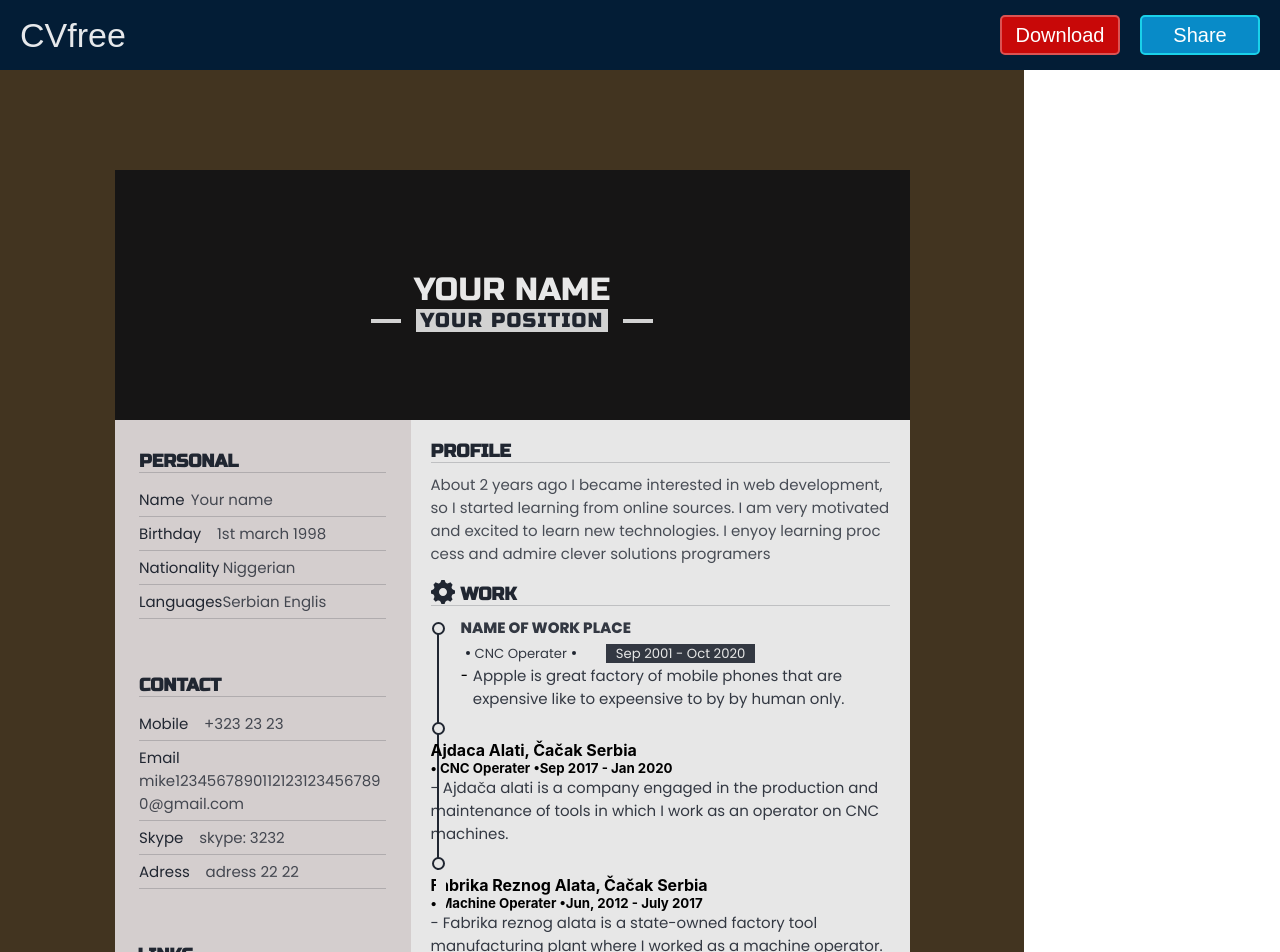
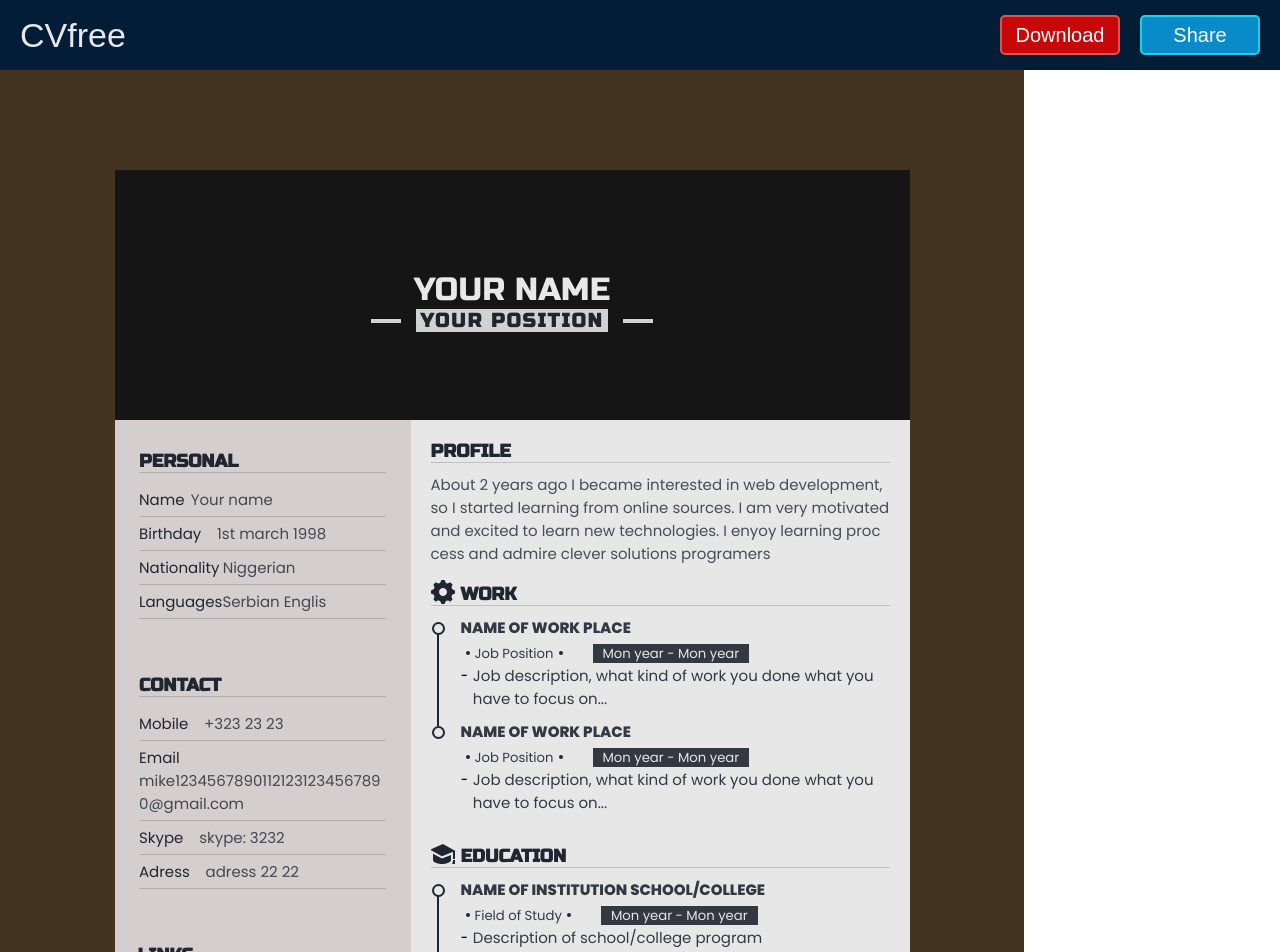
Before and after one commit to Aleksandar-Jocovic/CV-Free, a React (Create React App) app: page / in a window 1280 px wide. Shown: the top 952 px of the page. Built offline with nearby package versions, Linux system fonts and the light colour scheme.

Commit message:
Add and delete work/education item

```diff
--- a/src/components/cv/MainSection.js
+++ b/src/components/cv/MainSection.js
@@ -1,4 +1,4 @@
-import React from 'react'
+import React, { useState } from 'react'
 import './mainSection.css'
 import Text from '../text/Text'
 
@@ -6,11 +6,24 @@ const MainSection = () => {
 
   const values = {
     profile: 'About 2 years ago I became interested in web development, so I started learning from online sources. I am very motivated and excited to learn new technologies. I enyoy learning proccess and admire clever solutions programers',
-    title: 'name of work place',
-    position: 'CNC Operater',
-    time: 'Sep 2001 - Oct 2020',
-    description: 'Appple is great factory of mobile phones that are expensive like to expeensive to by by human only.'
+    workplace: 'name of work place',
+    position: 'Job Position',
+    jobTime: 'Mon year - Mon year',
+    jobDescription: 'Job description, what kind of work you done what you have to focus on...',
+    school: 'Name of institution School/College',
+    fieldOfStudy: 'Field of Study',
+    schoolTime: 'Mon year - Mon year',
+    schoolDescription: 'Description of school/college program'
   }
+
+  const [workItemCount, setWorkItemCount] = useState([0, 1])
+  const [educationItemCount, setEducationItemCount] = useState([0, 1])
+
+  // with random number for items
+
+
+
+
   return (
     <section>
       <div className="profile">
@@ -19,7 +32,7 @@ const MainSection = () => {
       </div>
 
       <div className="work">
-        <div className="vertical-line"></div>
+
         <div className="about-me-header">
           <svg xmlns="http://www.w3.org/2000/svg" width="24" height="24" viewBox="0 0 24 24">
             <path
@@ -28,11 +41,31 @@ const MainSection = () => {
           <h3 className="sectionTitle">Work</h3>
         </div>
 
-        <div className="work-item">
+        <button
+          className="add-item-button"
+          onClick={() => {
+            const id = Math.floor(Math.random() * 100000);
+            setWorkItemCount([...educationItemCount, id])
+          }}
+        >add item
+        </button>
+        {workItemCount.map(item => (
+          <div className="work-item" key={item}>
+            <button
+              className="delete-item-button"
+              value={item}
+              onClick={e => {
+                let newState = workItemCount.filter(item => item !== +e.target.value)
+                setWorkItemCount(newState)
+              }}
+            >x
+            </button>
+            <div className="vertical-line"></div>
+
             <svg className="white-circle" height="15" width="15">
-            <circle cx="7.5" cy="7.5" r="5.5" stroke="rgb(32, 38, 49)" stroke-width="2" fill="rgb(231, 231, 231)" />
+              <circle cx="7.5" cy="7.5" r="5.5" stroke="rgb(32, 38, 49)" strokeWidth="2" fill="rgb(231, 231, 231)" />
             </svg>
-          <Text initialValue={values.title} textType='work-edu-title' />
+            <Text initialValue={values.workplace} textType='work-edu-title' />
             <div className="work-edu-position-time">
               <svg height="4" width="4">
                 <circle cx="2" cy="2" r="2" fill="rgb(32, 38, 49)" />
@@ -41,38 +74,16 @@ const MainSection = () => {
               <svg height="4" width="4">
                 <circle cx="2" cy="2" r="2" fill="rgb(32, 38, 49)" />
               </svg>
-            <Text initialValue={values.time} textType="work-edu-time" />
+              <Text initialValue={values.jobTime} textType="work-edu-time" />
             </div>
             <div style={{ display: 'flex', marginLeft: '30px' }}>
-            <span>-</span><Text initialValue={values.description} textType="work-edu-description" />
+              <span>-</span><Text initialValue={values.jobDescription} textType="work-edu-description" />
             </div>
           </div>
-
-        <div className="work-item">
-          <svg height="15" width="15">
-            <circle cx="7.5" cy="7.5" r="5.5" stroke="rgb(32, 38, 49)" stroke-width="2" fill="rgb(231, 231, 231)" />
-          </svg>
-          <h4>Ajdaca Alati, Čačak Serbia</h4>
-          <h5>&#8226; CNC Operater &#8226;<span>Sep 2017 - Jan 2020</span></h5>
-          <p>- Ajdača alati is a company engaged in the production and
-          maintenance of tools in which I work as an operator on CNC machines.
-          </p>
+        ))}
       </div>
 
-        <div className="work-item">
-          <svg height="15" width="15">
-            <circle cx="7.5" cy="7.5" r="5.5" stroke="rgb(32, 38, 49)" stroke-width="2" fill="rgb(231, 231, 231)" />
-          </svg>
-          <div className="vertical-line-mask"></div>
-          <h4>Fabrika Reznog Alata, Čačak Serbia</h4>
-          <h5>&#8226; Machine Operater &#8226;<span>Jun, 2012 - July 2017</span></h5>
-          <p>- Fabrika reznog alata is a state-owned factory tool
-            manufacturing plant where I worked as a machine operator.</p>
-        </div>
-
-      </div>
-
-      <div className="work">
+      <div className="work education">
 
         <div className="about-me-header">
           <svg xmlns="http://www.w3.org/2000/svg" width="24" height="24" viewBox="0 0 24 24">
@@ -81,14 +92,47 @@ const MainSection = () => {
           </svg>
           <h3 className="sectionTitle">education</h3>
         </div>
+        <button
+          className="add-item-button"
+          onClick={() => {
+            const id = Math.floor(Math.random() * 100000);
+            setEducationItemCount([...educationItemCount, id])
+          }}
+        >add item
+        </button>
+        {educationItemCount.map(item => (
+          <div className="work-item" key={item}>
+            <button
+              className="delete-item-button"
+              value={item}
+              onClick={e => {
+                let newState = educationItemCount.filter(item => item !== +e.target.value)
+                setEducationItemCount(newState)
+              }}
+            >x
+            </button>
+            <div className="vertical-line"></div>
 
-        <div className="work-item">
-          <svg height="15" width="15">
-            <circle cx="7.5" cy="7.5" r="5.5" stroke="rgb(32, 38, 49)" stroke-width="2" fill="rgb(231, 231, 231)" />
+            <svg className="white-circle" height="15" width="15">
+              <circle cx="7.5" cy="7.5" r="5.5" stroke="rgb(32, 38, 49)" strokeWidth="2" fill="rgb(231, 231, 231)" />
             </svg>
-          <h4>High School Tehnicka Skola Cacak</h4>
-          <h5>&#8226; Automatic Tehnician &#8226;<span>Aug, 2019 - till now</span></h5>
+            <Text initialValue={values.school} textType='work-edu-title' />
+            <div className="work-edu-position-time">
+              <svg height="4" width="4">
+                <circle cx="2" cy="2" r="2" fill="rgb(32, 38, 49)" />
+              </svg>
+              <Text initialValue={values.fieldOfStudy} textType="work-edu-position" />
+              <svg height="4" width="4">
+                <circle cx="2" cy="2" r="2" fill="rgb(32, 38, 49)" />
+              </svg>
+              <Text initialValue={values.schoolTime} textType="work-edu-time" />
             </div>
+            <div style={{ display: 'flex', marginLeft: '30px' }}>
+              <span>-</span><Text initialValue={values.schoolDescription} textType="work-edu-description" />
+            </div>
+          </div>
+        ))}
+
       </div>
 
       <div className="skills">
--- a/src/components/cv/mainSection.css
+++ b/src/components/cv/mainSection.css
@@ -25,14 +25,13 @@ section {
   padding-left: 30px;
 }
 .work-edu-title {
-  padding-left: 30px;
+  width: fit-content;
+  margin: 0 0 5px 30px;
   opacity: 0.9;
-  margin-bottom: 5px;
   font-size: 15px;
   text-transform: uppercase;
   font-family: 'Poppins', sans-serif;
   color: var(--dark);
-  margin-bottom: 5px;
   font-weight: 800;
 }
 .work-edu-description {
@@ -53,6 +52,9 @@ section {
   left: 0px;
   z-index: 3;
 }
+
+
+
 .work-edu-position {
   font-family: 'Poppins', sans-serif;
   color: var(--dark);
@@ -98,10 +100,34 @@ section {
 
 .vertical-line {
   position: absolute;
-  top: 65px;
+  top: 16px;
   left: 6px;
   width: 2px;
   height: 100%;
   background: var(--dark);
   z-index: 0;
 }
+
+.work .work-item:nth-last-child(1) .vertical-line {
+  display: none !important;
+}
+
+.work-item .delete-item-button {
+  position: absolute;
+  right: 0;
+  top: 0;
+  display: none;
+}
+
+.education .add-item-button,
+.work .add-item-button {
+  display: none;
+  position: absolute;
+  right: 0;
+  bottom: 0;
+}
+.education:hover .add-item-button,
+.work:hover .add-item-button,
+.work-item:hover .delete-item-button {
+  display: block;
+}
--- a/src/components/cv/sideInfo.css
+++ b/src/components/cv/sideInfo.css
@@ -48,7 +48,6 @@ ul li {
 }
 
 .link .delete-item-button,
-
 .link .edit-item-button  {
   position: absolute;
   right: 0;
```
Lines whose indentation alone changed are shown as unchanged.
